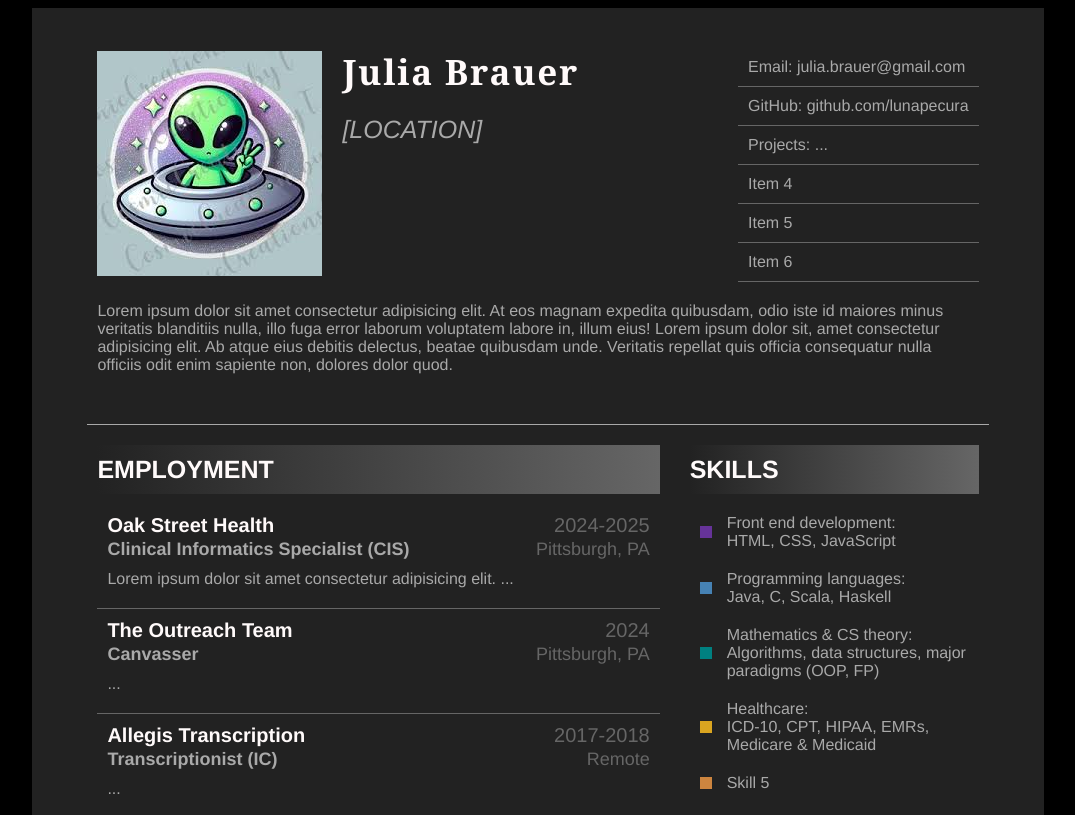
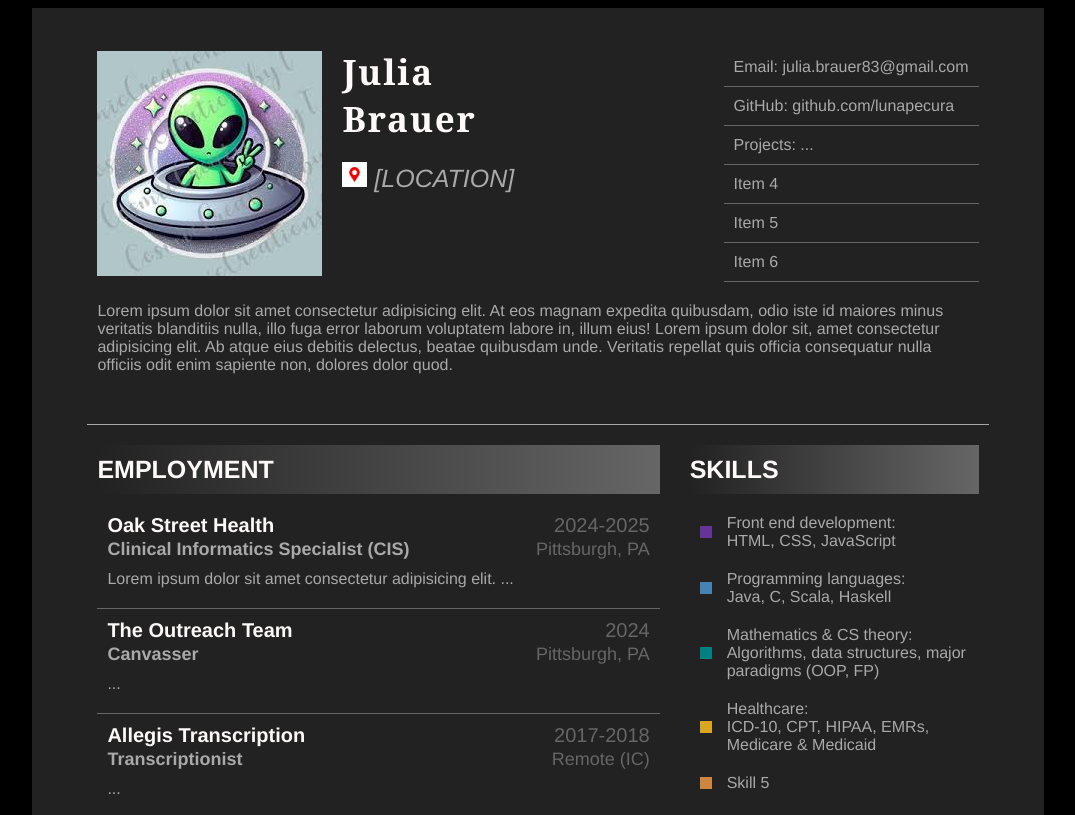
Before and after one commit to LunaPecura/ResumeNew, a plain HTML site: page index.html in a window 1280 px wide. Shown: the top 815 px of the page, without its empty margins (102-1177 px from the left). Drawn offline with Linux system fonts and the light colour scheme.

Commit message:
Fix resizing issues for info section

```diff
--- a/index.html
+++ b/index.html
@@ -14,17 +14,20 @@
     <div class="section" id="section-top">
         <div class="subsection" id="subsection-image">
             <div class="content-item" id="content-item-image">
-                <img src="main_image.jpg" alt = "img">
+                <img src="main_image.jpg" alt="img" id="img-main">
             </div>
         </div>
 
         <div class="subsection" id="subsection-header">
-            <div class="content-item" id="content-item-name">Julia Brauer</div>
-            <div class="content-item" id="content-item-title">[LOCATION]</div>
+            <div class="content-item" id="content-item-name">Julia<br>Brauer</div>
+            <div class="content-item" id="content-item-location">
+                <img src="icon_location.png" alt="img" id="img-icon">
+                [LOCATION]
+            </div>
         </div>
 
         <div class="subsection" id="subsection-info">
-            <div class="content-item">Email: julia.brauer@gmail.com</div>
+            <div class="content-item">Email: julia.brauer83@gmail.com</div>
             <div class="content-item">GitHub: github.com/lunapecura</div>
             <div class="content-item">Projects: ...</div>
             <div class="content-item">Item 4</div>
@@ -72,8 +75,8 @@
                     <div class="card-topright">2017-2018</div>
                 </div>
                 <div class="card-row2">
-                    <div class="card-bottomleft">Transcriptionist (IC)</div>
-                    <div class="card-bottomright">Remote</div>
+                    <div class="card-bottomleft">Transcriptionist</div>
+                    <div class="card-bottomright">Remote (IC)</div>
                 </div>
                 <div class="card-main">...</div>
             </div>
--- a/styles.css
+++ b/styles.css
@@ -41,6 +41,7 @@ body {
 #section-top {
     flex-direction: row; /* OVERRIDE */
     flex-wrap: wrap;
+    justify-content: space-between;
     width: 100%;
 }
 
@@ -63,7 +64,7 @@ body {
 }
 
 #subsection-header {
-    justify-content: flex-start; /* OVERRIDE */
+    justify-content: flex-start;
     padding: 0px; /* OVERRIDE */
 }
 
@@ -116,7 +117,16 @@ body {
     border-width: 0px; /* Override display of content item's bottom border */
 }
 
-#content-item-title {
+#img-icon {
+    width: 25px;
+    height: 25px;
+}
+
+#content-item-icon {
+    border-width: 0px; /* Override display of content item's bottom border */
+}
+
+#content-item-location {
     font-size: 25px;
     font-style: italic;
     border-width: 0px; /* Override display of content item's bottom border */
```
Also changed, not shown: icon_location.png (added).
